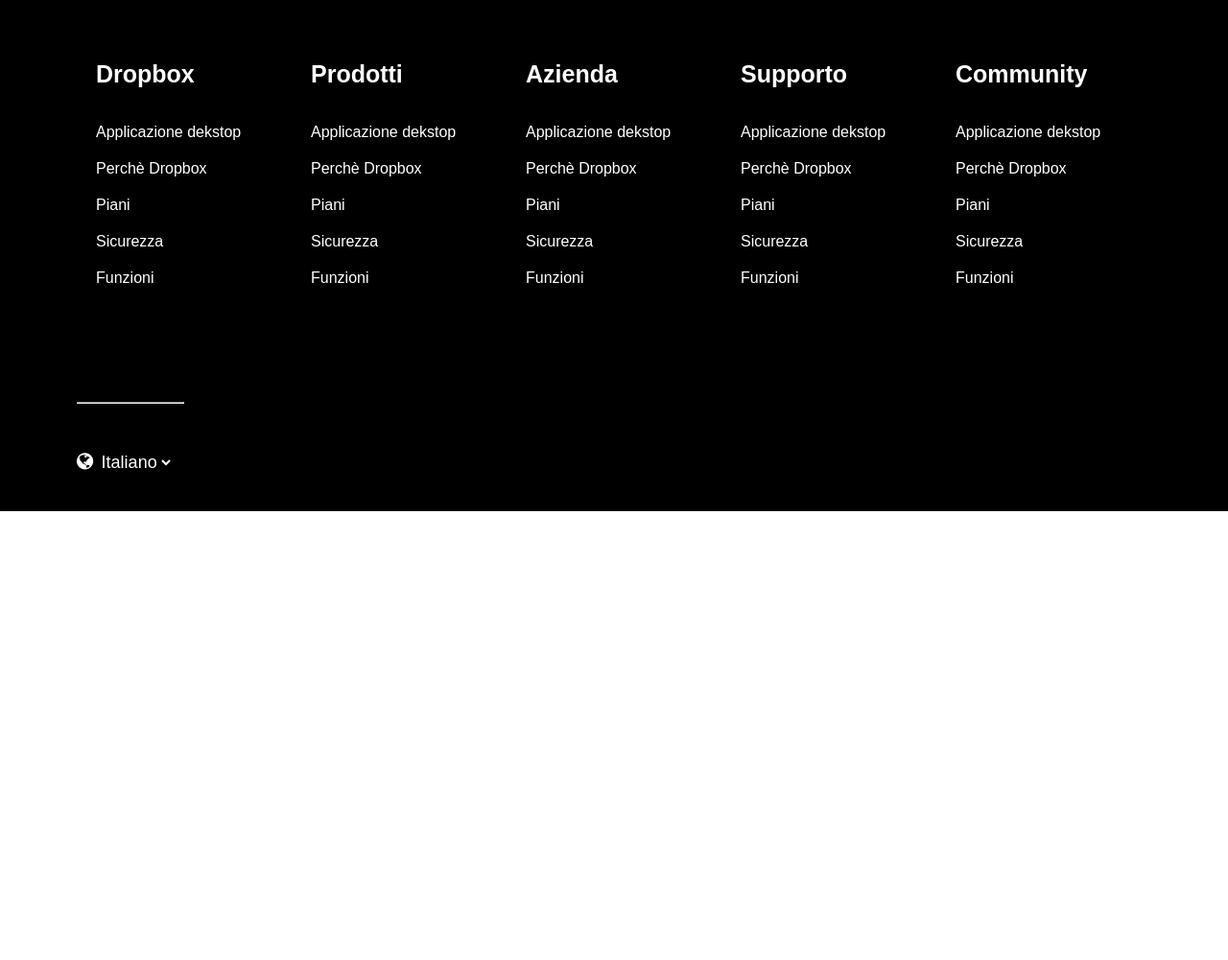
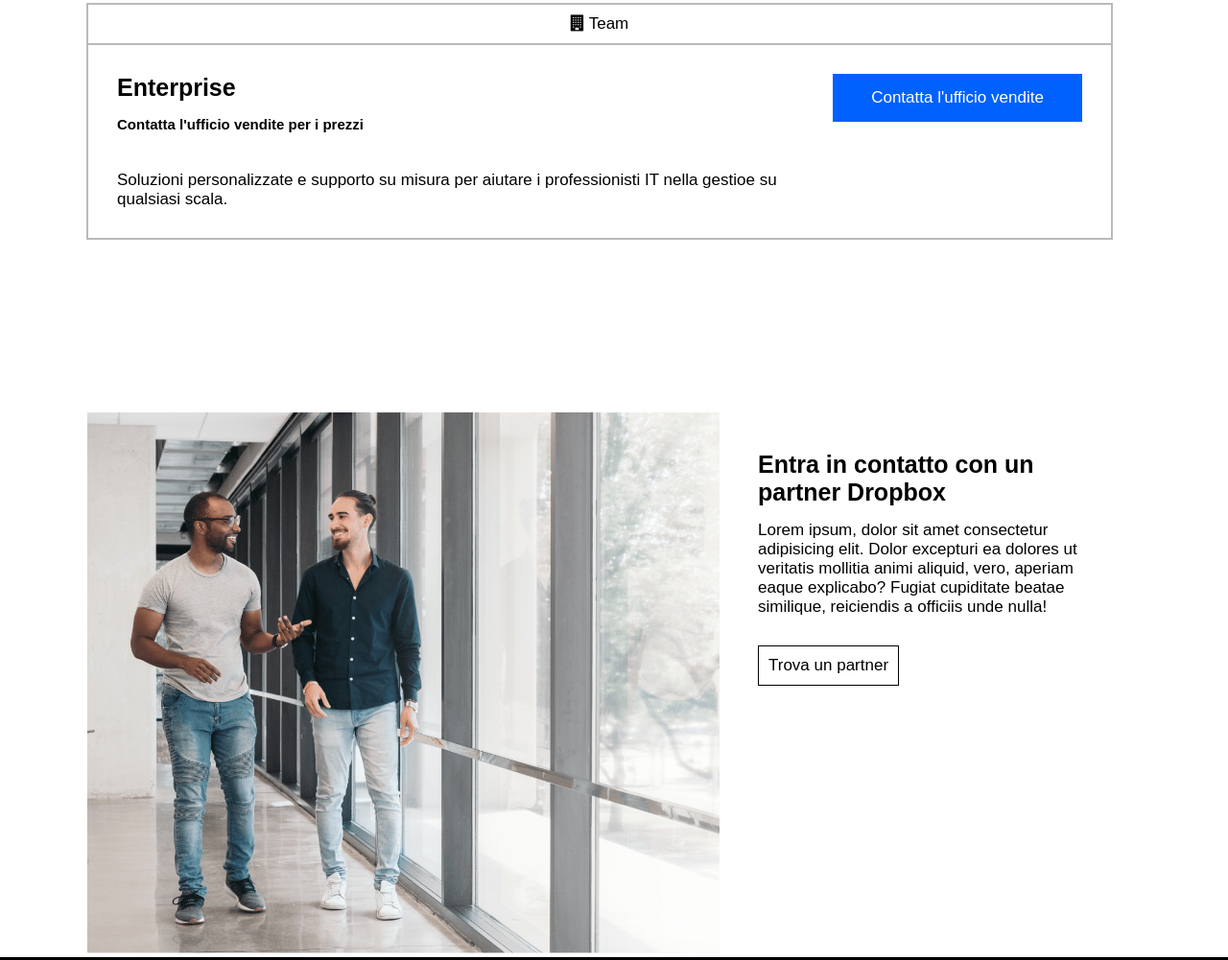
Before and after one commit to FrancescoRispoli17/htmlcss-dropbox, a plain HTML site: page index.html in a window 1280 px wide. Shown: the part 2140-3141 px from the top of the page at 96% size. Before the commit the page ends 2673 px from the top, so only its background shows below. Drawn offline with Linux system fonts and the light colour scheme.

Commit message:
[UPD]3 section

```diff
--- a/css/style.css
+++ b/css/style.css
@@ -69,11 +69,6 @@ h1{
 h2{
     font-size: 40px;
 }
-strong{
-    font-size: 20px;
-    display: block;
-    margin:30px 0 10px 0;
-}
 
 /*CLASS*/
 .container-full{
@@ -104,6 +99,9 @@ strong{
     top:50px;
     left: 0;
 }
+.col60{
+    width: 60%;
+}
 .col10{
     width: 10%;
 }
@@ -122,6 +120,11 @@ strong{
 }
 .col100{
     width: 100%;
+}
+.col33 strong{
+    font-size: 20px;
+    display: block;
+    margin:30px 0 10px 0;
 }
 /*HEIGHT*/
 .height1000{
@@ -177,6 +180,9 @@ strong{
 .margin-top30{
     margin-top: 30px;
 }
+.margin-top15{
+    margin-top: 15px;
+}
 .margin-top150{
     margin-top: 150px;
 }
@@ -185,6 +191,9 @@ strong{
 }
 .margin-bot30{
     margin-bottom: 30px;
+}
+.margin-top-bot{
+    margin: 10px 0;
 }
 
 /*PADDING*/
@@ -203,6 +212,9 @@ strong{
 .padding{
     padding: 50px 35px 0 0;
 }
+.padding-team{
+    padding: 30px 0 0 30px;
+}
 .padding-arrow{
     padding: 80px 0 10px 0;
 }
@@ -215,8 +227,19 @@ strong{
 .padding-left5{
     padding-left: 5px;
 }
-
+.padding-button{
+    padding: 15px 40px;
+}
 
 .flex{
     display: flex;
 }
+.font-weight{
+    font-weight: 600;
+}
+.font-size{
+    font-size: 25px;
+}
+.font-size2{
+    font-size: 15px;
+}
--- a/index.html
+++ b/index.html
@@ -161,12 +161,39 @@
                     </div>
                 </div>
             </div>
-            <div class="col100">
+            <div class="col100 padding-colonne33">
+                <div class="border row">
+                    <div class="col100 padding10-top-bot border-bot">
+                        <p class="align-center"><i class="fa fa-building black"></i> Team</p>
+                    </div>
+                    <div class="padding-team col70">
+                        <strong class="font-size">Enterprise</strong>
+                        <p class="font-weight margin-top15 font-size2">Contatta l'ufficio vendite per i prezzi</p>
+                        <p class="margin-top40 margin-bot30">Soluzioni personalizzate e supporto su misura per aiutare i professionisti IT nella gestioe su qualsiasi scala.</p>
+                    </div>
+                    <div class="col30 padding30-left-right">
+                        <button class="padding-button margin-top30"> Contatta l'ufficio vendite</button>
+                    </div>
+                </div>
             </div>
-
         </div>
     </div>
 
+    <!--3 SECTION-->
+    <div class="container1100 margin-top150">
+        <div class="row">
+            <div class="col60">
+                <img src="./img/partner.png" alt="partner" width="100%">
+
+            </div>
+            <div class="col40 padding40">
+                <strong class="font-size">Entra in contatto con un partner Dropbox</strong>
+                <p class="margin-top15">Lorem ipsum, dolor sit amet consectetur adipisicing elit. Dolor excepturi ea dolores ut veritatis mollitia animi aliquid, vero, aperiam eaque explicabo? Fugiat cupiditate beatae similique, reiciendis a officiis unde nulla!</p>
+                <button style="padding: 10px;background-color: white;color: black;border: 1px solid black;margin-top: 30px;">Trova un partner</button>
+            </div>
+        </div>
+    </div>
+    <!--2 SECTION-->
     <footer class="bg-color-black">
         <div class="container1200 padding40">
             <div class="row">
```
